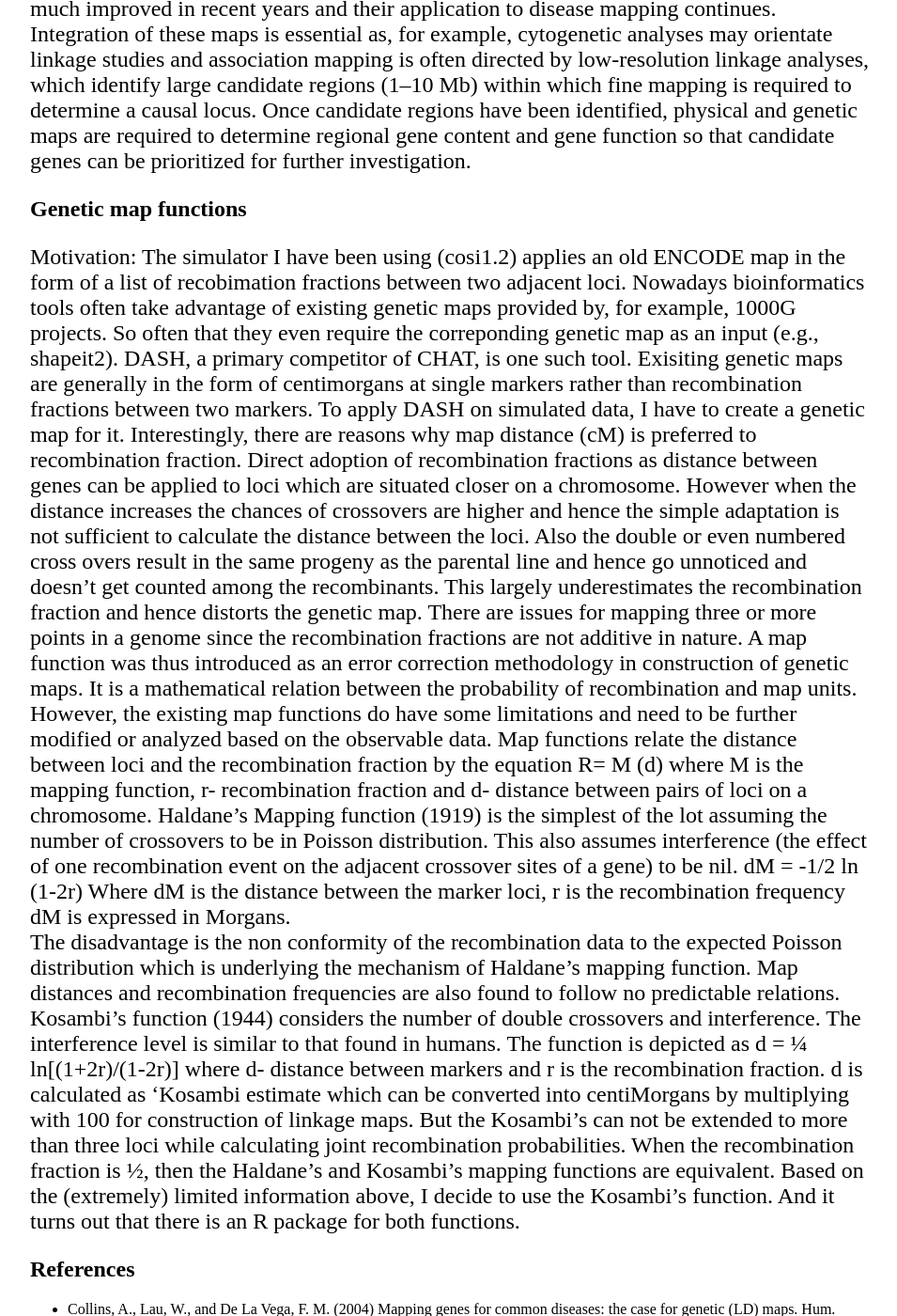
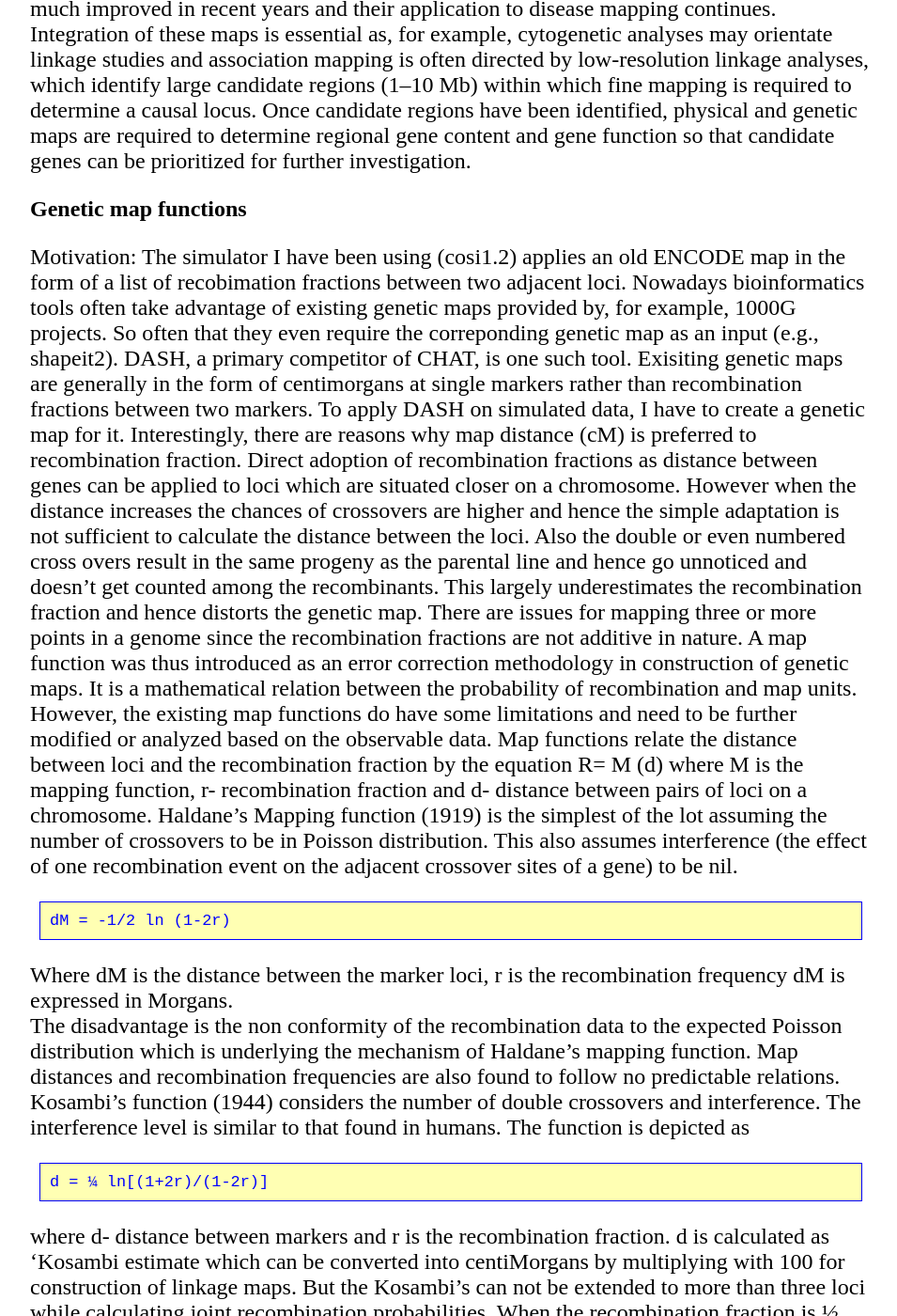
Before and after one commit to lybird300/lybird300.github.io, a Jekyll site: the page built from _posts/2015-04-21-gene-maps.md, in a window 1280 px wide and 1400 px high, scrolled down 11398 px. Shown: the whole window at 94% size, without its empty margins (160-1115 px from the left). Built offline with Jekyll 4.4.1, drawn with Linux system fonts in a browser that asks for light colours; some of the changed text lies outside the part shown.

Commit message:
Update 2015-04-21-gene-maps.md

```diff
--- a/_posts/2015-04-21-gene-maps.md
+++ b/_posts/2015-04-21-gene-maps.md
@@ -95,14 +95,15 @@ Motivation: The simulator I have been using (cosi1.2) applies an old ENCODE map
 Interestingly, there are reasons why map distance (cM) is preferred to recombination fraction. Direct adoption of recombination fractions as distance between genes can be applied to loci which are situated closer on a chromosome. However when the distance increases the chances of crossovers are higher and hence the simple adaptation is not sufficient to calculate the distance between the loci. Also the double or even numbered cross overs result in the same progeny as the parental line and hence go unnoticed and doesn't get counted among the recombinants. This largely underestimates the recombination fraction and hence distorts the genetic map. There are issues for mapping three or more points in a genome since the recombination fractions are not additive in nature.
 A map function was thus introduced as an error correction methodology in construction of genetic maps. It is a mathematical relation between the probability of recombination and map units. However, the existing map functions do have some limitations and need to be further modified or analyzed based on the observable data. Map functions relate the distance between loci and the recombination fraction by the equation R= M (d) where M is the mapping function, r- recombination fraction and d- distance between pairs of loci on a chromosome.
 Haldane's Mapping function (1919) is the simplest of the lot assuming the number of crossovers to be in Poisson distribution. This also assumes interference (the effect of one recombination event on the adjacent crossover sites of a gene) to be nil.
-dM = -1/2 ln (1-2r)
+<pre><code>dM = -1/2 ln (1-2r)</code></pre>
 Where dM is the distance between the marker loci, r is the recombination frequency dM is expressed in Morgans.
 The disadvantage is the non conformity of the recombination data to the expected Poisson distribution which is underlying the mechanism of Haldane's mapping function. Map distances and recombination frequencies are also found to follow no predictable relations.
 Kosambi's function (1944) considers the number of double crossovers and interference. The interference level is similar to that found in humans. The function is depicted as
-d = ¼ ln[(1+2r)/(1-2r)]
+<pre><code>d = ¼ ln[(1+2r)/(1-2r)]</code></pre>
 where d- distance between markers and r is the recombination fraction. d is calculated as 'Kosambi estimate which can be converted into centiMorgans by multiplying with 100 for construction of linkage maps.
 But the Kosambi's can not be extended to more than three loci while calculating joint recombination probabilities. When the recombination fraction is ½, then the Haldane's and Kosambi's mapping functions are equivalent.
-Based on the (extremely) limited information above, I decide to use the Kosambi's function. And it turns out that there is an R package for both functions.
+Based on the (extremely) limited information above, I decide to use the Kosambi's function.
+
 <h2>References</h2>
 <ul>
 <li>Collins, A., Lau, W., and De La Vega, F. M. (2004) Mapping genes for common diseases: the case for genetic (LD) maps. Hum. Hered. 58, 2–9.</li>
```
